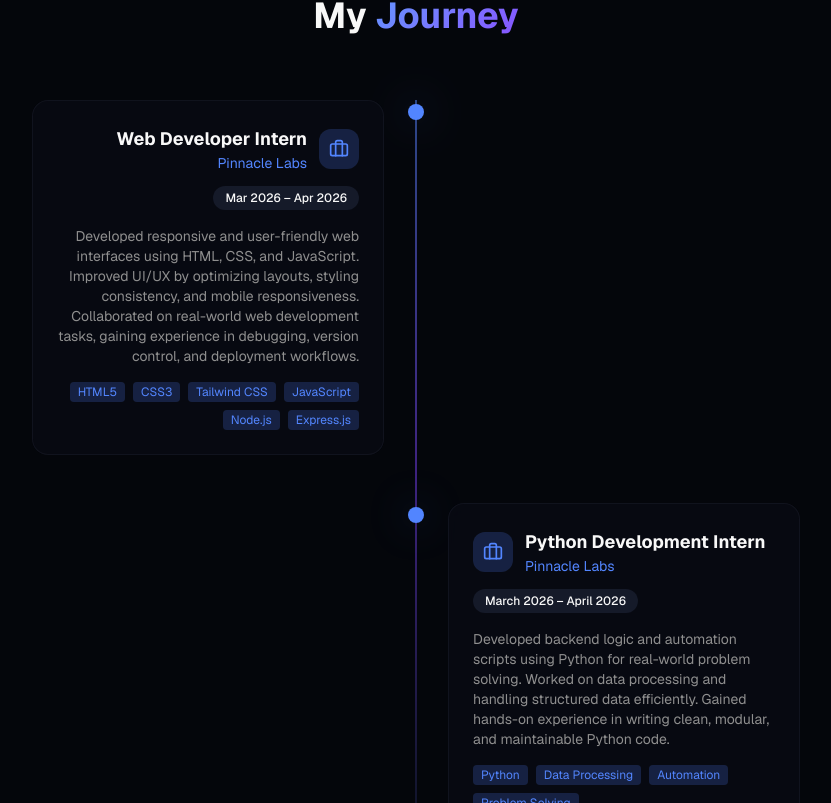
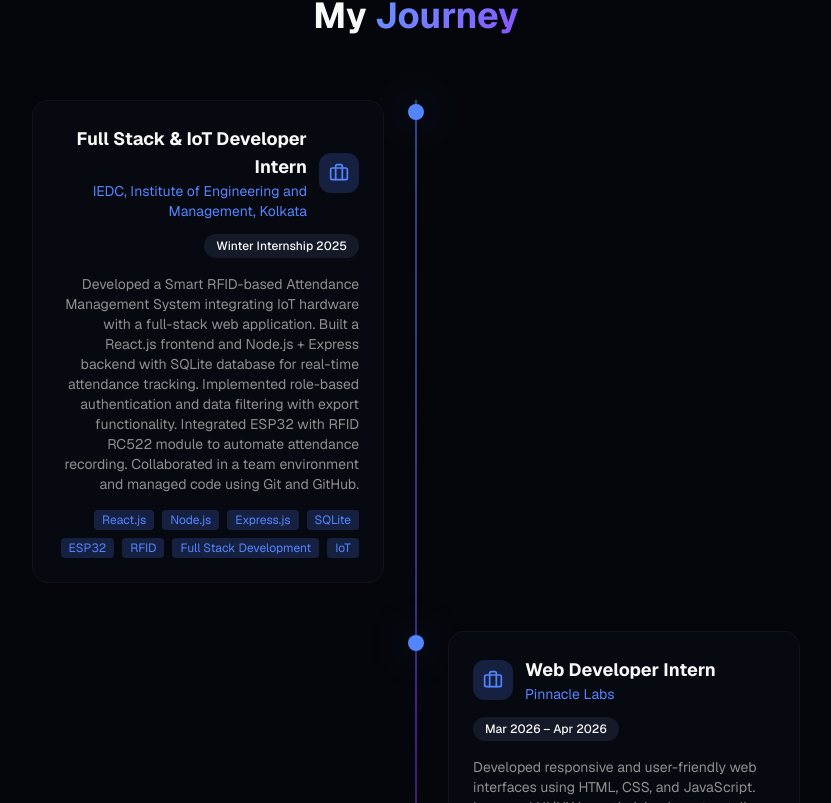
Before and after one commit to Souvagya06/portfolio-next, a Next.js app: page / in a window 1280 px wide. Shown: the part 3557-4360 px from the top of the page, without its empty margins (224-1055 px from the left). Built offline with nearby package versions, Linux system fonts and the light colour scheme.

Commit message:
New internship added

```diff
--- a/components/portfolio/experience-section.tsx
+++ b/components/portfolio/experience-section.tsx
@@ -5,6 +5,19 @@ import { useRef } from "react"
 import { Briefcase } from "lucide-react"
 
 const experiences = [
+  {
+    role: "Full Stack & IoT Developer Intern",
+    company: "IEDC, Institute of Engineering and Management, Kolkata",
+    period: "Winter Internship 2025",
+    description: [
+      "Developed a Smart RFID-based Attendance Management System integrating IoT hardware with a full-stack web application.",
+      "Built a React.js frontend and Node.js + Express backend with SQLite database for real-time attendance tracking.",
+      "Implemented role-based authentication and data filtering with export functionality.",
+      "Integrated ESP32 with RFID RC522 module to automate attendance recording.",
+      "Collaborated in a team environment and managed code using Git and GitHub."
+    ].join(" "),
+    skills: ["React.js", "Node.js", "Express.js", "SQLite", "ESP32", "RFID", "Full Stack Development", "IoT"],
+  },
   {
     role: "Web Developer Intern",
     company: "Pinnacle Labs",
@@ -19,7 +32,7 @@ const experiences = [
   },
   {
     role: "Python Development Intern",
-    company: "Pinnacle Labs",
+    company: "Cognifyz Technologies",
     period: "March 2026 – April 2026",
     description: [
       "Developed backend logic and automation scripts using Python for real-world problem solving.",
```
